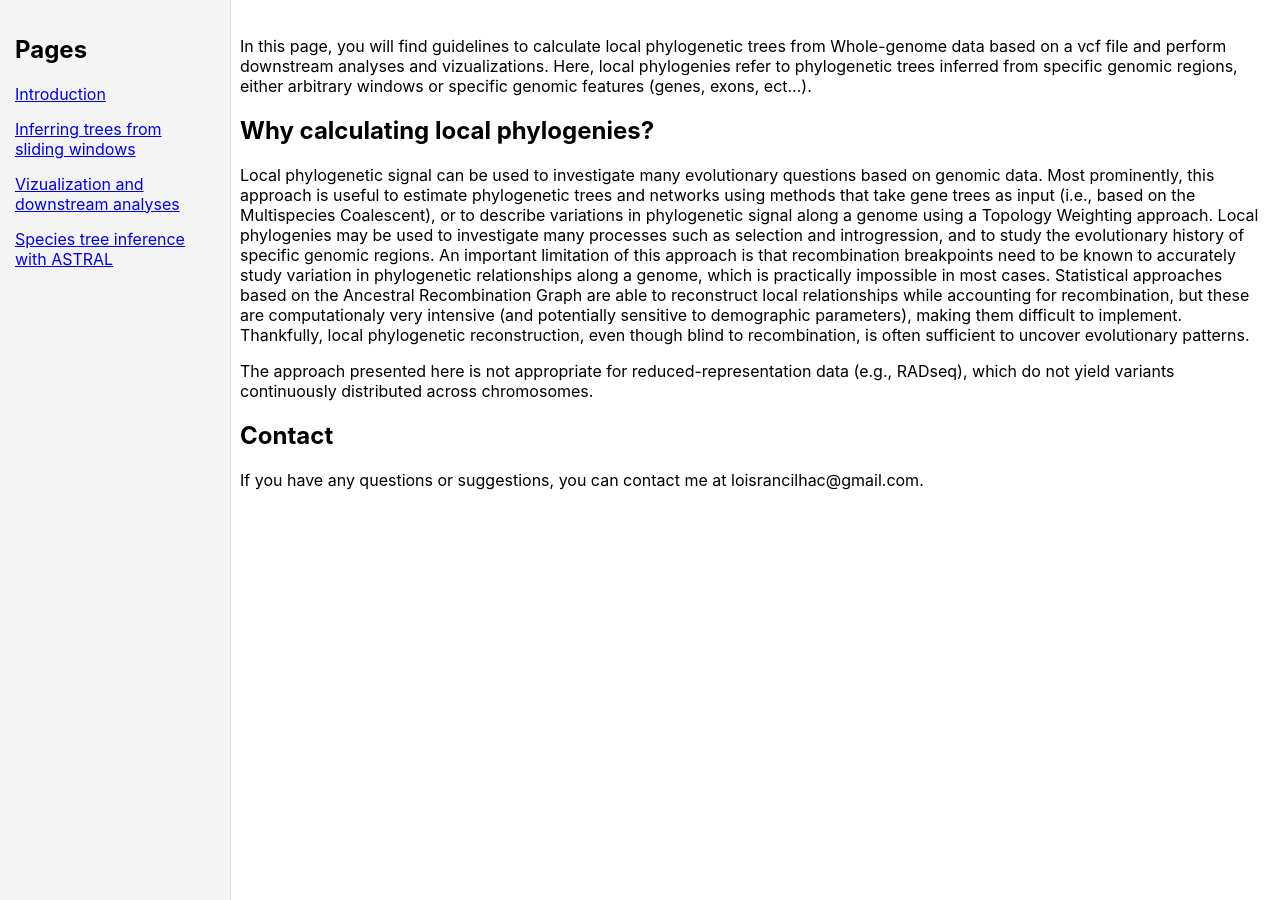
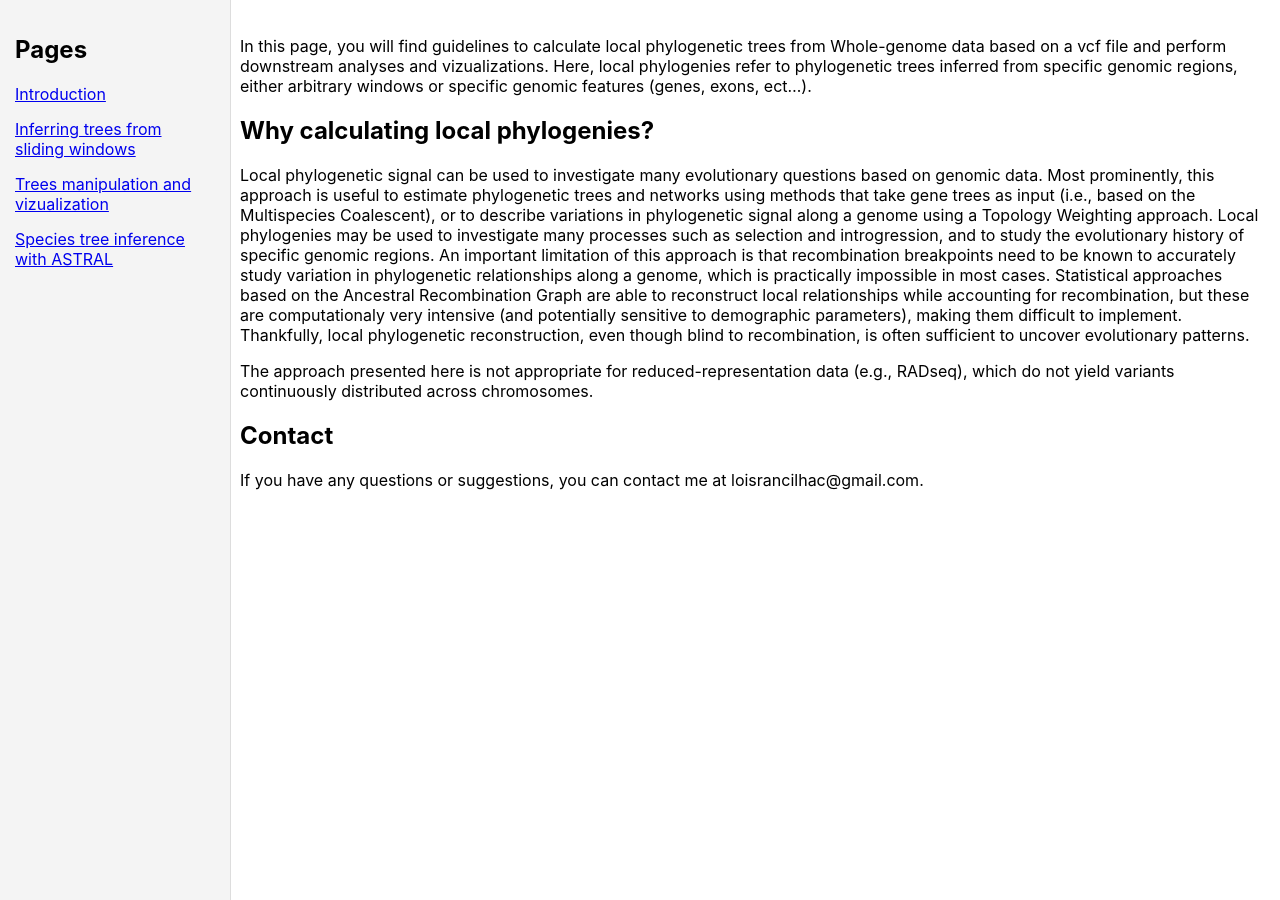
Before and after one commit to rancilhac/Genome-Wide-Phylogenies.github.io, a Jekyll site: the page built from index.md, in a window 1280 px wide. Built offline with Jekyll 4.4.1, drawn with Linux system fonts in a browser that asks for light colours; our own code applies the rules of GitHub Pages for plain Markdown files.

Commit message:
Update default.html

```diff
--- a/_layouts/default.html
+++ b/_layouts/default.html
@@ -14,7 +14,7 @@
             <ul>
                 <li><a href="{{ "/" | relative_url }}">Introduction</a></li>
                 <li><a href="{{ "/Sliding-windows.html" | relative_url }}">Inferring trees from sliding windows</a></li>
-                <li><a href="{{ "/Downstream-analyses.html" | relative_url }}">Vizualization and downstream analyses</a></li>
+                <li><a href="{{ "/Downstream-analyses.html" | relative_url }}">Trees manipulation and vizualization</a></li>
                 <li><a href="{{ "/ASTRAL.html" | relative_url }}">Species tree inference with ASTRAL</a></li>
             </ul>
         </div>
```
